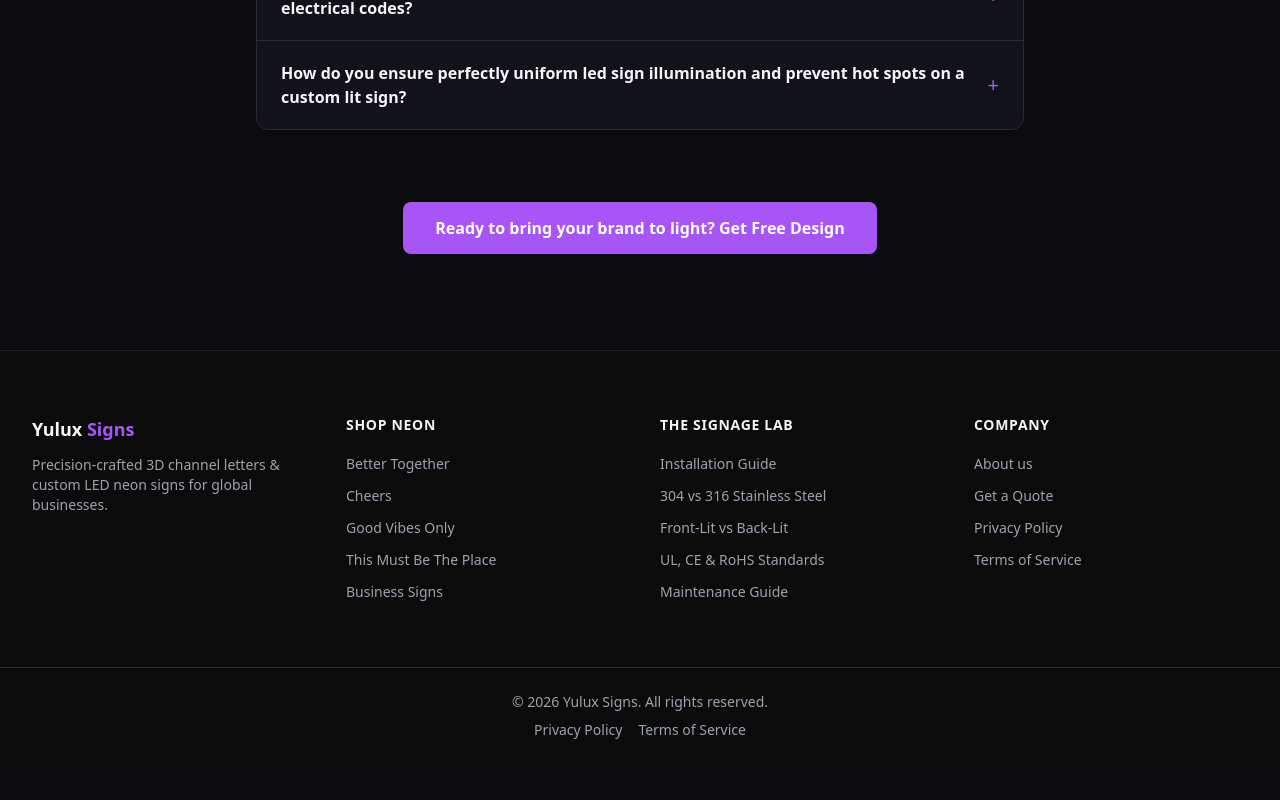
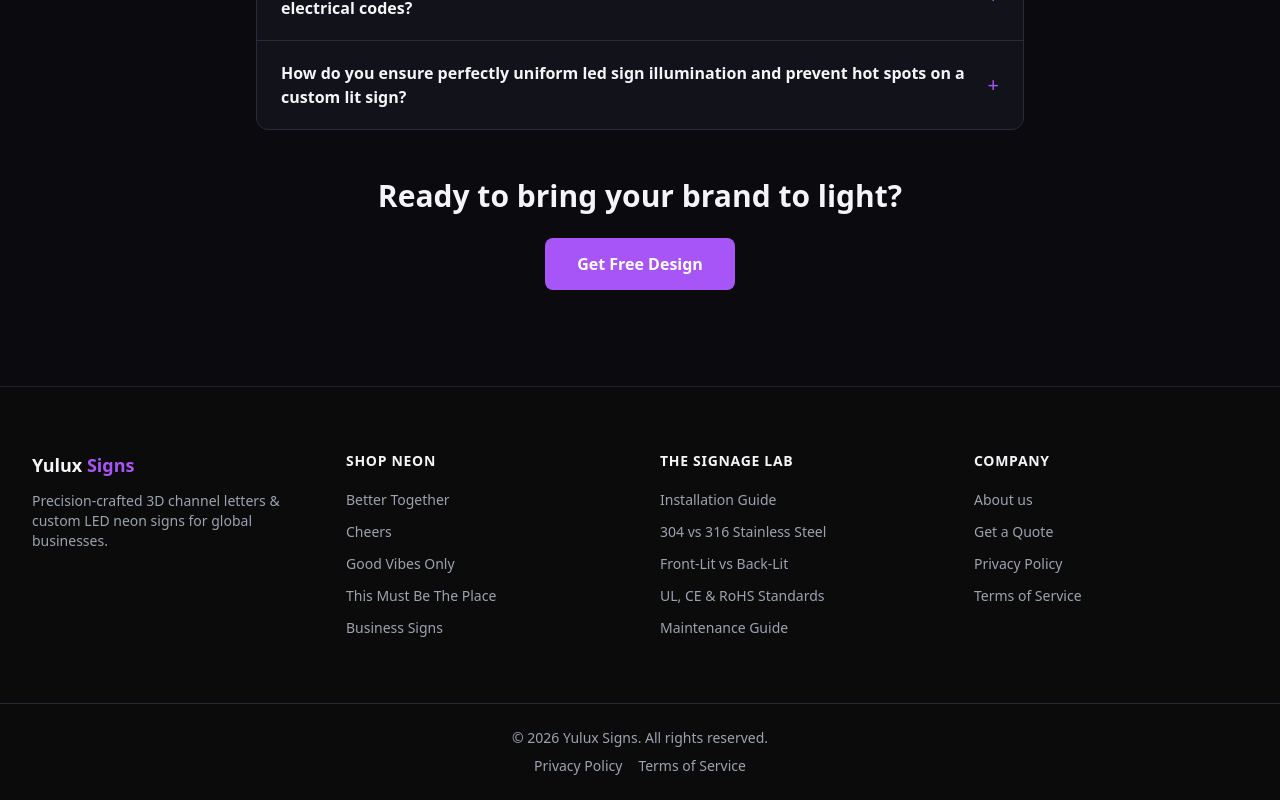
Before and after one commit to dagonli/yulux, a Next.js app in the folder web/: page /channel-letters-logos in a window 1280 px wide. Shown: the part 5071-5871 px from the top of the page. Before the commit the page ends 5835 px from the top, so only its background shows below. Built offline with nearby package versions, Linux system fonts and the light colour scheme; no server answers.

Commit message:
modify by sofia 0813

```diff
--- a/web/app/custom-lightbox-signs/page.tsx
+++ b/web/app/custom-lightbox-signs/page.tsx
@@ -8,8 +8,7 @@
 import { HowItWorks } from "@/components/shared/HowItWorks";
 import { PrecisionManufacturing } from "@/components/shared/PrecisionManufacturing";
 import { LogisticsInstallation } from "@/components/shared/LogisticsInstallation";
-import { B2BEngineeringFAQ } from "@/components/shared/B2BEngineeringFAQ";
-import { CtaBanner } from "@/components/shared/CtaBanner";
+import { ScrollCta } from "@/components/shared/ScrollCta";
 import { JsonLd } from "@/components/seo/JsonLd";
 import { buildMetadata } from "@/lib/metadata";
 import { faqSchema } from "@/lib/schema";
@@ -49,8 +48,10 @@
         <section id="get-a-quote" className="mx-auto max-w-7xl px-4 py-16 lg:px-8 scroll-mt-24">
           <div className="grid gap-12 lg:grid-cols-5">
             <div className="lg:col-span-3">
-              <div className="relative aspect-[16/10] lg:h-full lg:min-h-[560px]">
-                <AutoScrollGallery images={GALLERY_IMAGES} />
+              <div className="relative aspect-[16/10] lg:aspect-auto lg:h-full">
+                <div className="absolute inset-0">
+                  <AutoScrollGallery images={GALLERY_IMAGES} />
+                </div>
               </div>
             </div>
             <div className="lg:col-span-2">
@@ -97,11 +98,10 @@
         <HowItWorks />
         <PrecisionManufacturing />
         <LogisticsInstallation />
-        <B2BEngineeringFAQ />
 
         <FAQ h2="Technical FAQ" items={LIGHTBOX_FAQ} />
 
-        <CtaBanner h2={LIGHTBOX_CTA.h2} cta={LIGHTBOX_CTA.cta} ariaLabel="Get free design" />
+        <ScrollCta h2={LIGHTBOX_CTA.h2} label={LIGHTBOX_CTA.cta.label} />
       </div>
     </>
   );
--- a/web/components/shared/B2BEngineeringFAQ.tsx
+++ b/web/components/shared/B2BEngineeringFAQ.tsx
@@ -96,12 +96,13 @@
         </div>
 
         <div className="mt-12 text-center">
+          <h3 className="text-2xl font-bold md:text-3xl">Ready to bring your brand to light?</h3>
           <Link
             href="#get-a-quote"
             onClick={scrollToQuote}
             className="mt-6 inline-block rounded-lg bg-accent px-8 py-3.5 text-base font-bold text-white transition hover:bg-accent-hover"
           >
-            Ready to bring your brand to light? Get Free Design
+            Get Free Design
           </Link>
         </div>
       </div>
--- /dev/null
+++ b/web/components/shared/ScrollCta.tsx
@@ -0,0 +1,38 @@
+"use client";
+
+import Link from "next/link";
+
+type ScrollCtaProps = {
+  h2?: string;
+  label: string;
+};
+
+/**
+ * 居中文字 CTA，点击平滑滚动到当前页的 #get-a-quote。
+ * 手动滚动以规避浏览器锚点在 URL 已含 hash 时不重复跳转的问题。
+ */
+export function ScrollCta({ h2, label }: ScrollCtaProps) {
+  const scrollToQuote = (e: React.MouseEvent<HTMLAnchorElement>) => {
+    e.preventDefault();
+    const el = document.getElementById("get-a-quote");
+    if (el) {
+      const y = el.getBoundingClientRect().top + window.scrollY - 96;
+      window.scrollTo({ top: y, behavior: "smooth" });
+    }
+  };
+
+  return (
+    <section className="section-padding">
+      <div className="mx-auto max-w-3xl text-center">
+        {h2 && <h2 className="text-3xl font-bold md:text-4xl">{h2}</h2>}
+        <Link
+          href="#get-a-quote"
+          onClick={scrollToQuote}
+          className="mt-6 inline-block rounded-lg bg-accent px-8 py-3.5 text-base font-bold text-white transition hover:bg-accent-hover"
+        >
+          {label}
+        </Link>
+      </div>
+    </section>
+  );
+}
--- a/web/content/lightbox.ts
+++ b/web/content/lightbox.ts
@@ -71,6 +71,6 @@
 ];
 
 export const LIGHTBOX_CTA = {
-  h2: "Ready to bring your brand to light? Get Free Design",
-  cta: { label: "Get Free Design", href: "/get-a-quote" },
+  h2: "Ready to bring your brand to light?",
+  cta: { label: "Get Free Design", href: "#get-a-quote" },
 };
```
